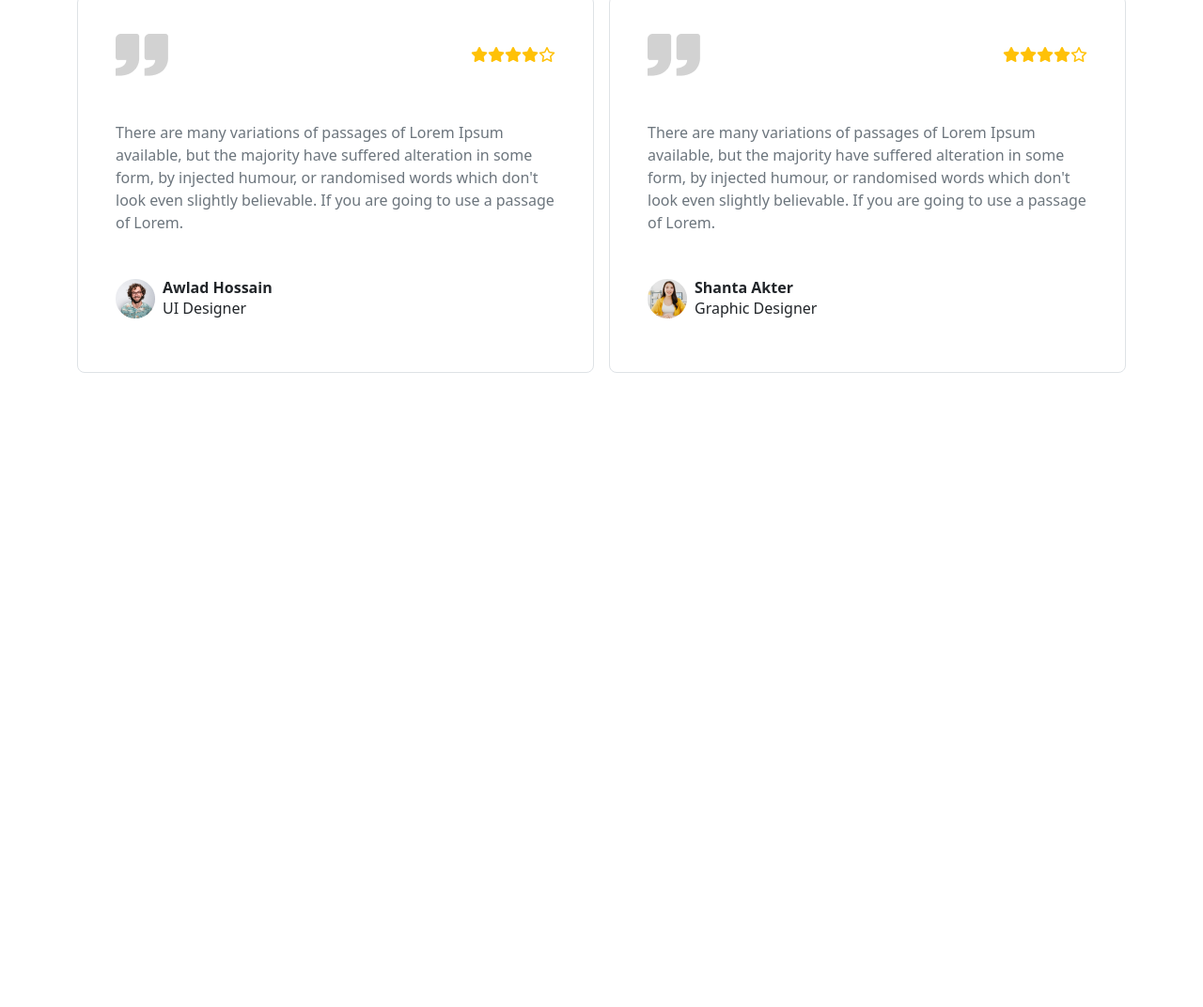
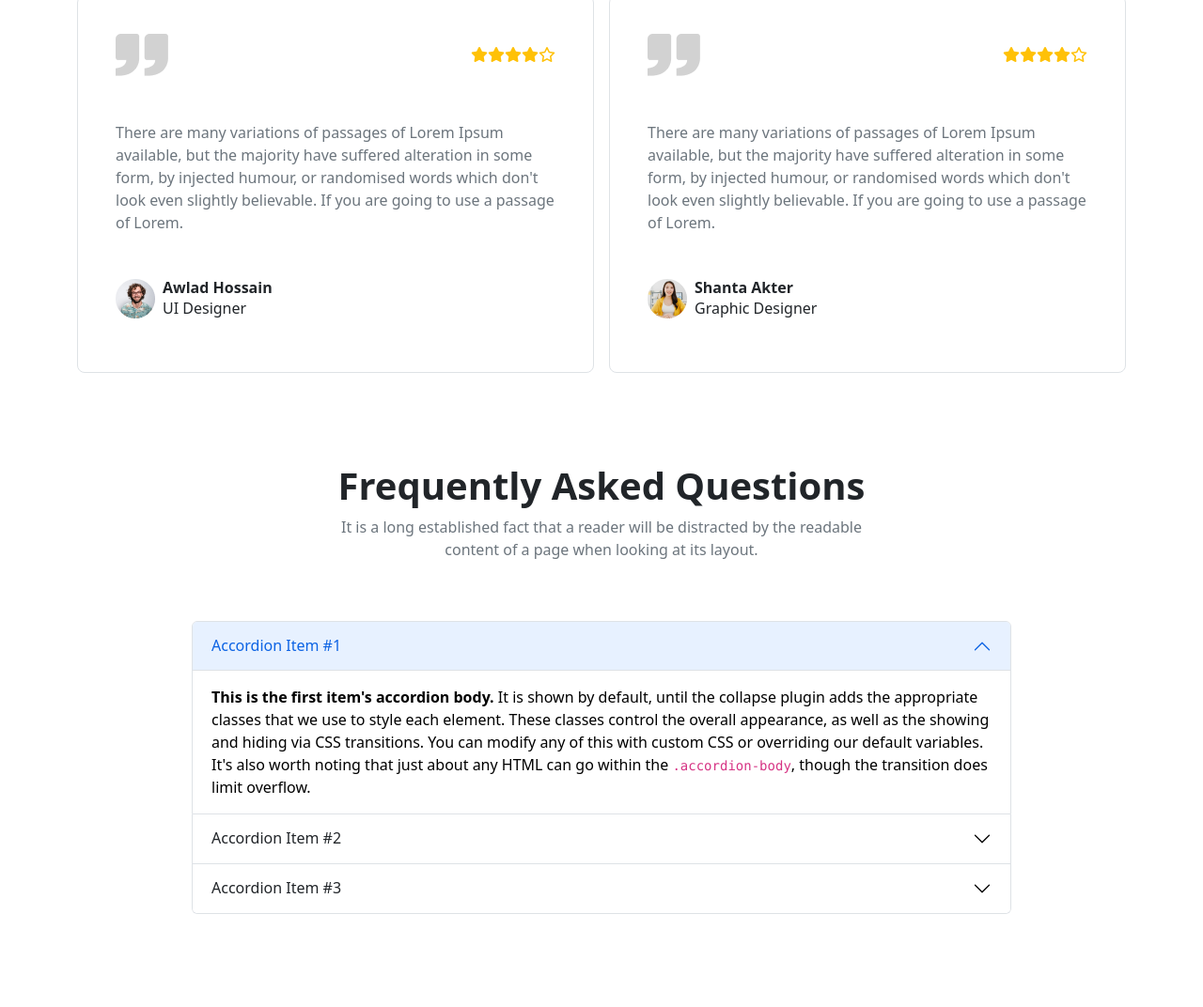
Before and after one commit to mishon00000/Ed-Tech-Website, a plain HTML site: page index.html in a window 1280 px wide. Shown: the part 4027-5099 px from the top of the page at 94% size. Before the commit the page ends 4472 px from the top, so only its background shows below. Drawn offline with nearby package versions, Linux system fonts and the light colour scheme.

Commit message:
question section

```diff
--- a/index.html
+++ b/index.html
@@ -524,6 +524,89 @@
     </div>
   </section>
   <!-- Feedback section end -->
+  <!-- Ask question section start -->
+  <section>
+    <div class="container my-5 py-5">
+      <div class="text-center mx-auto" style="max-width: 600px">
+        <h1 class="fw-bold">Frequently Asked Questions</h1>
+        <p class="text-secondary">
+          It is a long established fact that a reader will be distracted by
+          the readable content of a page when looking at its layout.
+        </p>
+      </div>
+      <div class="d-flex justify-content-center align-items-center my-5 pt-3">
+        <div style="max-width: 872px" class="accordion" id="accordionExample">
+          <div class="accordion-item">
+            <h2 class="accordion-header" id="headingOne">
+              <button class="accordion-button" type="button" data-bs-toggle="collapse" data-bs-target="#collapseOne"
+                aria-expanded="true" aria-controls="collapseOne">
+                Accordion Item #1
+              </button>
+            </h2>
+            <div id="collapseOne" class="accordion-collapse collapse show" aria-labelledby="headingOne"
+              data-bs-parent="#accordionExample">
+              <div class="accordion-body">
+                <strong>This is the first item's accordion body.</strong> It
+                is shown by default, until the collapse plugin adds the
+                appropriate classes that we use to style each element. These
+                classes control the overall appearance, as well as the showing
+                and hiding via CSS transitions. You can modify any of this
+                with custom CSS or overriding our default variables. It's also
+                worth noting that just about any HTML can go within the
+                <code>.accordion-body</code>, though the transition does limit
+                overflow.
+              </div>
+            </div>
+          </div>
+          <div class="accordion-item">
+            <h2 class="accordion-header" id="headingTwo">
+              <button class="accordion-button collapsed" type="button" data-bs-toggle="collapse"
+                data-bs-target="#collapseTwo" aria-expanded="false" aria-controls="collapseTwo">
+                Accordion Item #2
+              </button>
+            </h2>
+            <div id="collapseTwo" class="accordion-collapse collapse" aria-labelledby="headingTwo"
+              data-bs-parent="#accordionExample">
+              <div class="accordion-body">
+                <strong>This is the second item's accordion body.</strong> It
+                is hidden by default, until the collapse plugin adds the
+                appropriate classes that we use to style each element. These
+                classes control the overall appearance, as well as the showing
+                and hiding via CSS transitions. You can modify any of this
+                with custom CSS or overriding our default variables. It's also
+                worth noting that just about any HTML can go within the
+                <code>.accordion-body</code>, though the transition does limit
+                overflow.
+              </div>
+            </div>
+          </div>
+          <div class="accordion-item">
+            <h2 class="accordion-header" id="headingThree">
+              <button class="accordion-button collapsed" type="button" data-bs-toggle="collapse"
+                data-bs-target="#collapseThree" aria-expanded="false" aria-controls="collapseThree">
+                Accordion Item #3
+              </button>
+            </h2>
+            <div id="collapseThree" class="accordion-collapse collapse" aria-labelledby="headingThree"
+              data-bs-parent="#accordionExample">
+              <div class="accordion-body">
+                <strong>This is the third item's accordion body.</strong> It
+                is hidden by default, until the collapse plugin adds the
+                appropriate classes that we use to style each element. These
+                classes control the overall appearance, as well as the showing
+                and hiding via CSS transitions. You can modify any of this
+                with custom CSS or overriding our default variables. It's also
+                worth noting that just about any HTML can go within the
+                <code>.accordion-body</code>, though the transition does limit
+                overflow.
+              </div>
+            </div>
+          </div>
+        </div>
+      </div>
+    </div>
+  </section>
+  <!-- Ask question section end -->
 
 
   <script src="https://cdn.jsdelivr.net/npm/bootstrap@5.2.0/dist/js/bootstrap.bundle.min.js"
```
